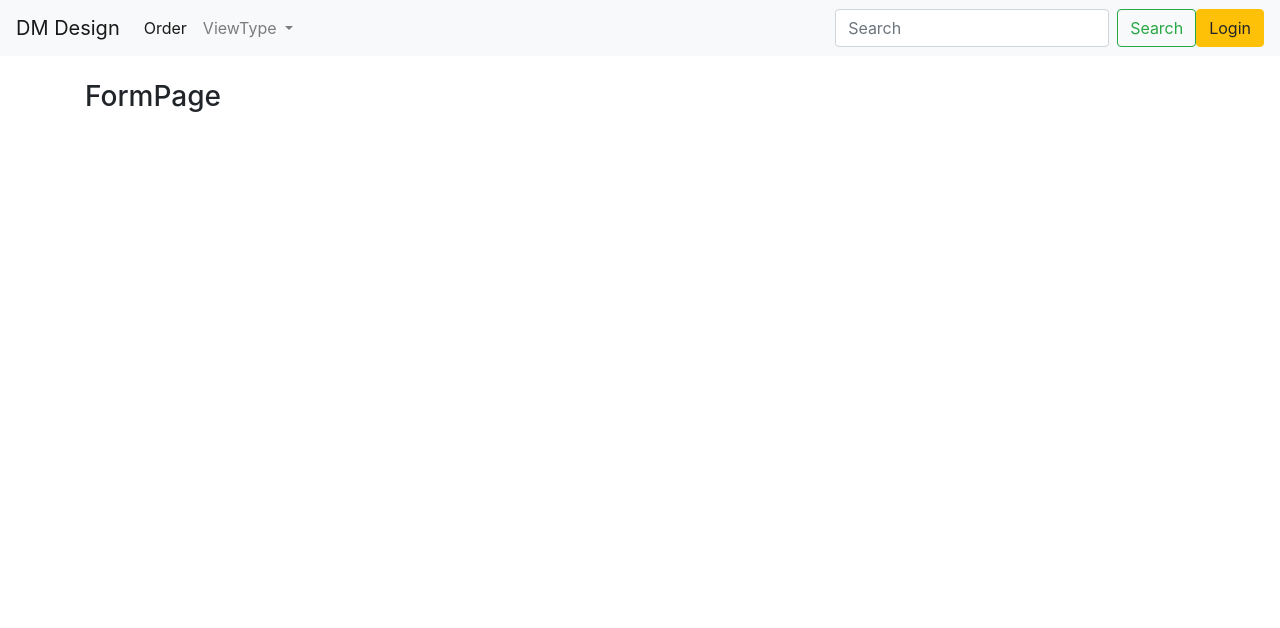
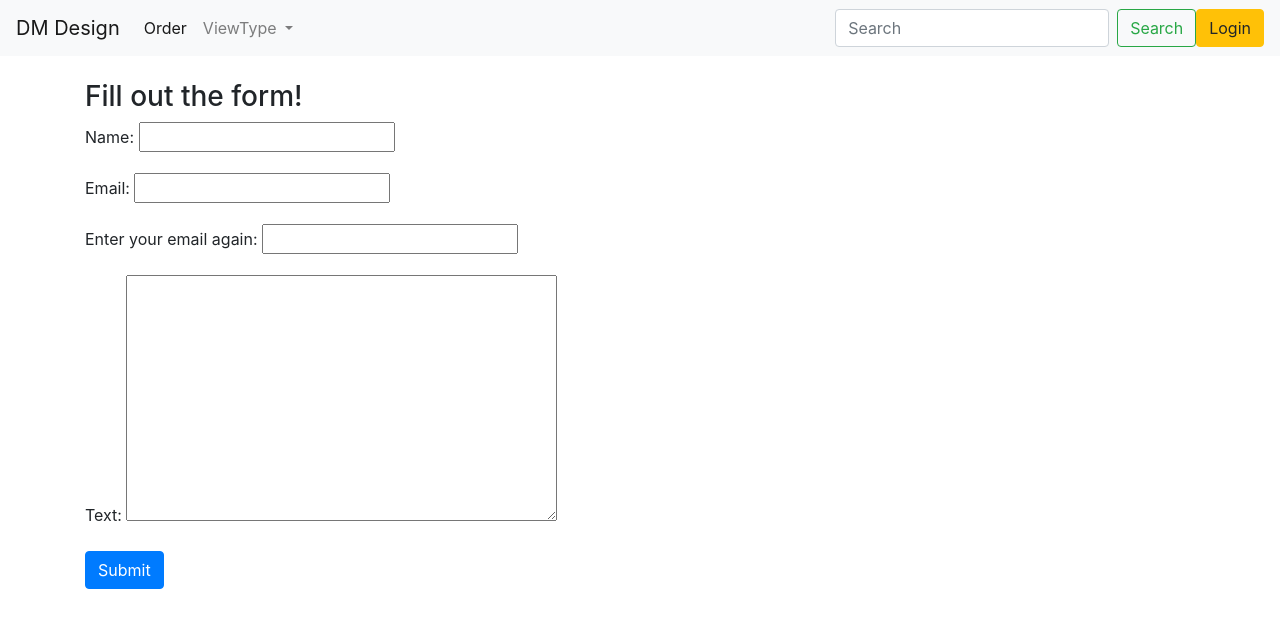
Before and after one commit to Code-Institute-Submissions/djmolloy57-proj4DMDesign_JuneResub, a Django app: page /formpage/ in a window 1280 px wide. Shown: the top 628 px of the page. Run offline with Django 3.2, Linux system fonts and the light colour scheme; some libraries are stand-ins or nearby versions.

Commit message:
added form filetto create form fields and referenced it in view file for the form function

```diff
--- /dev/null
+++ b/designstore/forms.py
@@ -0,0 +1,7 @@
+from django import forms
+
+class FormName(forms.Form):
+    name = forms.CharField()
+    email = forms.EmailField()
+    verify_email = forms.EmailField(label='Enter your email again:')
+    text = forms.CharField(widget=forms.Textarea)
--- a/designstore/templates/designstore/form_page.html
+++ b/designstore/templates/designstore/form_page.html
@@ -1,4 +1,8 @@
 {% extends 'designstore/main.html' %}
 {% block content %}
-    <h3>FormPage</h3>
+   <h3>Fill out the form!</h3>
+   <form method="POST">
+        {{form.as_p}}
+        <input type="submit" class="btn btn-primary" value="Submit">
+   </form>
 {% endblock content %}
--- a/designstore/views.py
+++ b/designstore/views.py
@@ -1,4 +1,5 @@
 from django.shortcuts import render
+from . import forms
 
 # Create your views here.
 def designstore(request):
@@ -15,5 +16,8 @@ def viewitem(request):
     return render(request, 'designstore/viewitem.html', context)
 
 def form_name_view(request):
-    context = {}
-    return render(request,'designstore/form_page.html', context)
+    form = forms.FormName()
+    #if request.method == 'POST':
+    #    form = forms.FormName(request.POST)
+    context = {'form': form}
+    return render(request,'designstore/form_page.html', {'form': form})
```
